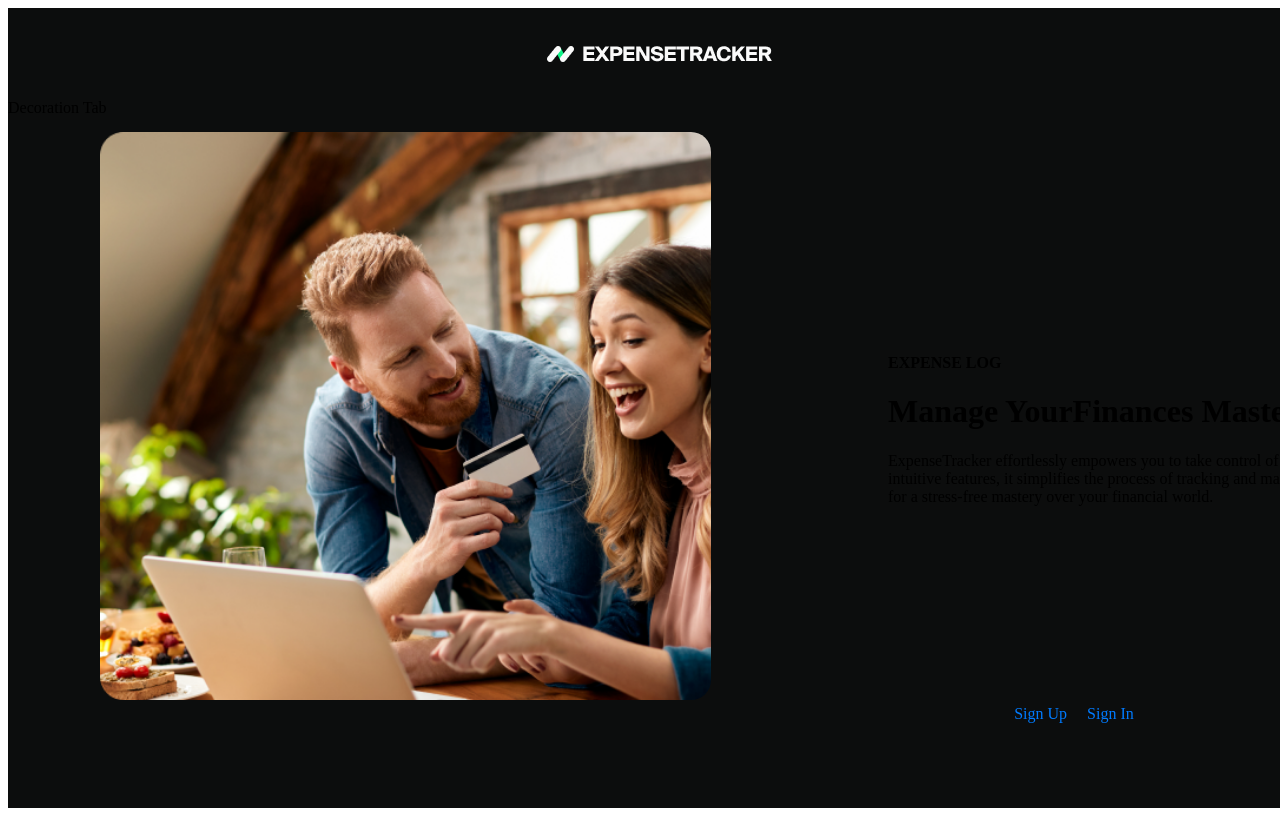
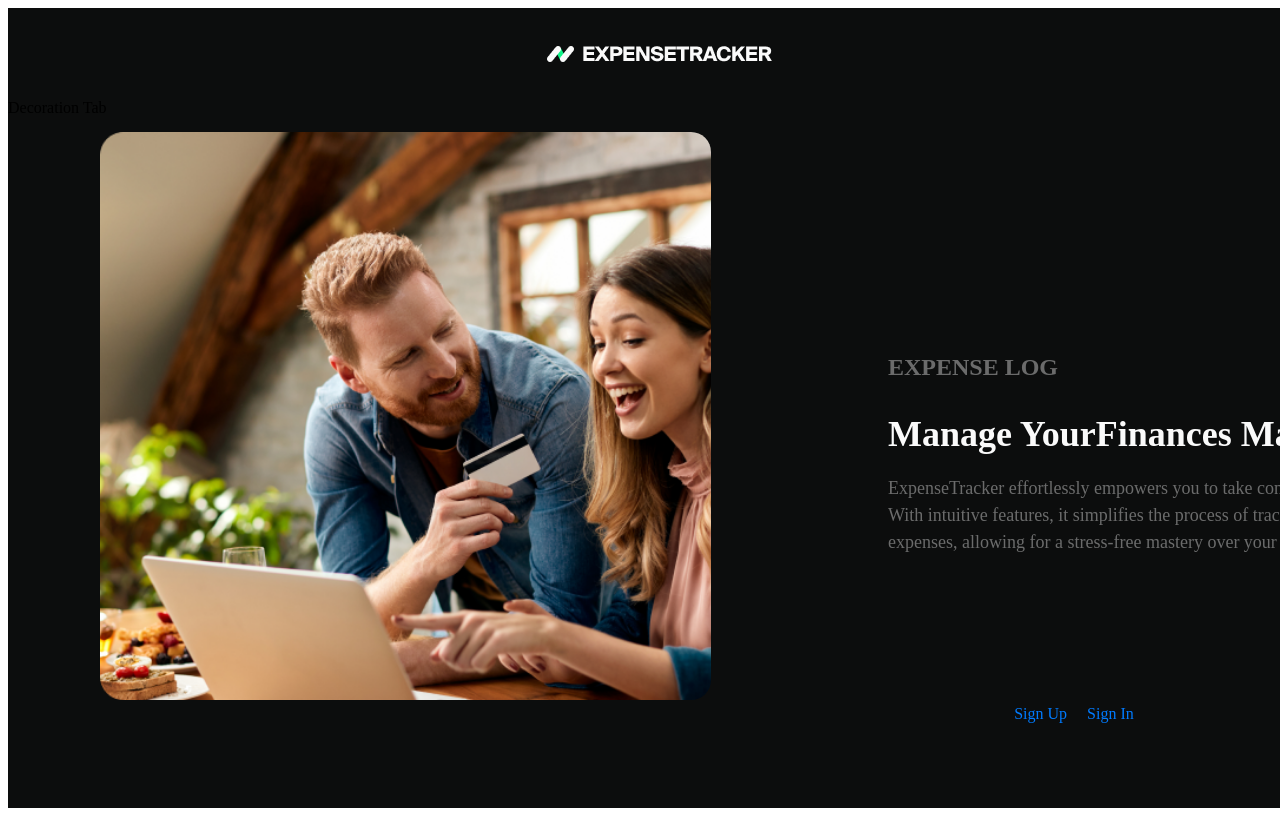
Before and after one commit to Reuelle/expense-tracker, a React (Create React App) app: page /expense-tracker/register in a window 1280 px wide. Both pictures are taken after a click on the element 660 px from the left and 53 px from the top of the page. Shown: the top 816 px of the page. Built offline with nearby package versions, Linux system fonts and the light colour scheme.

Commit message:
Update AuthNav.module.css

```diff
--- a/src/components/AuthNav/AuthNav.module.css
+++ b/src/components/AuthNav/AuthNav.module.css
@@ -21,3 +21,28 @@
   margin-left: 95px;
   margin-top: 85px;
 }
+/* Example styles for the AuthNav component */
+
+.header h4 {
+  color: rgba(250, 250, 250, 0.4);/* Text color for h3 */
+  font-size: 24px;
+  font-weight: bold;
+}
+
+.header h1 {
+  color: #FAFAFA; /* Text color for h1 */
+  font-size: 36px;
+  font-weight: 700;
+  margin: 10px 0;
+}
+
+.header h1 span {
+  color: 0EF387; /* Text color for span with 40% opacity */
+}
+
+.header p {
+   color: rgba(250, 250, 250, 0.4);/* Text color for paragraph */
+  font-size: 18px;
+  line-height: 1.5;
+  margin-top: 20px;
+}
```
